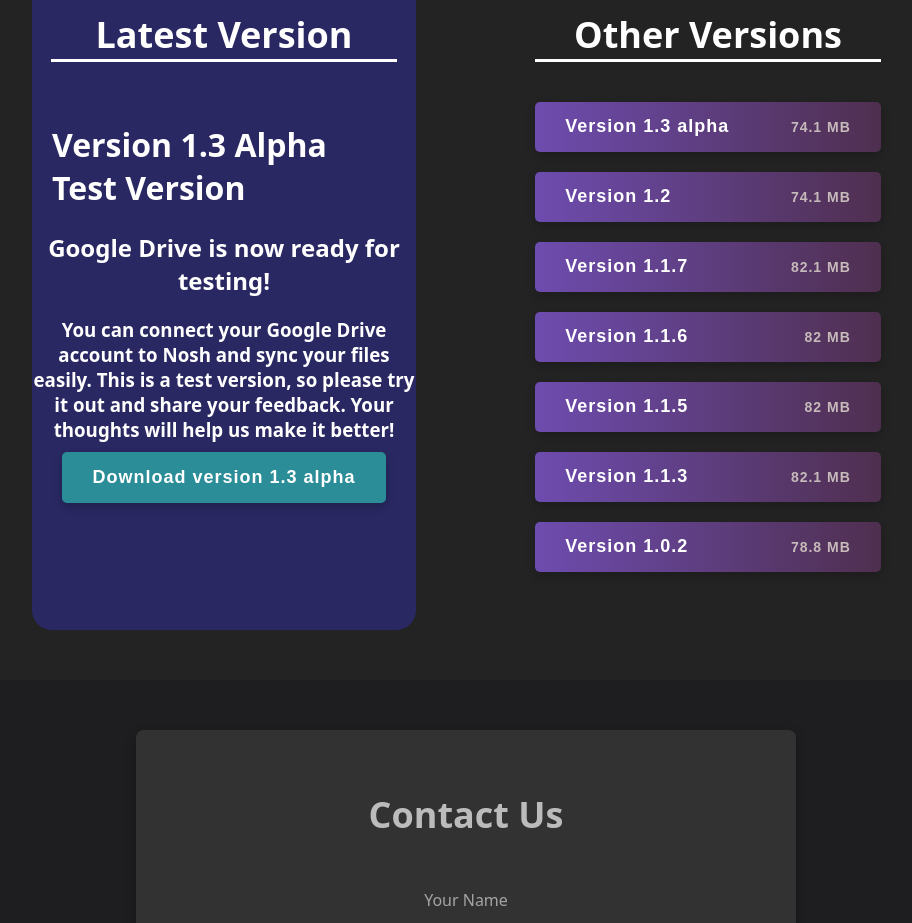
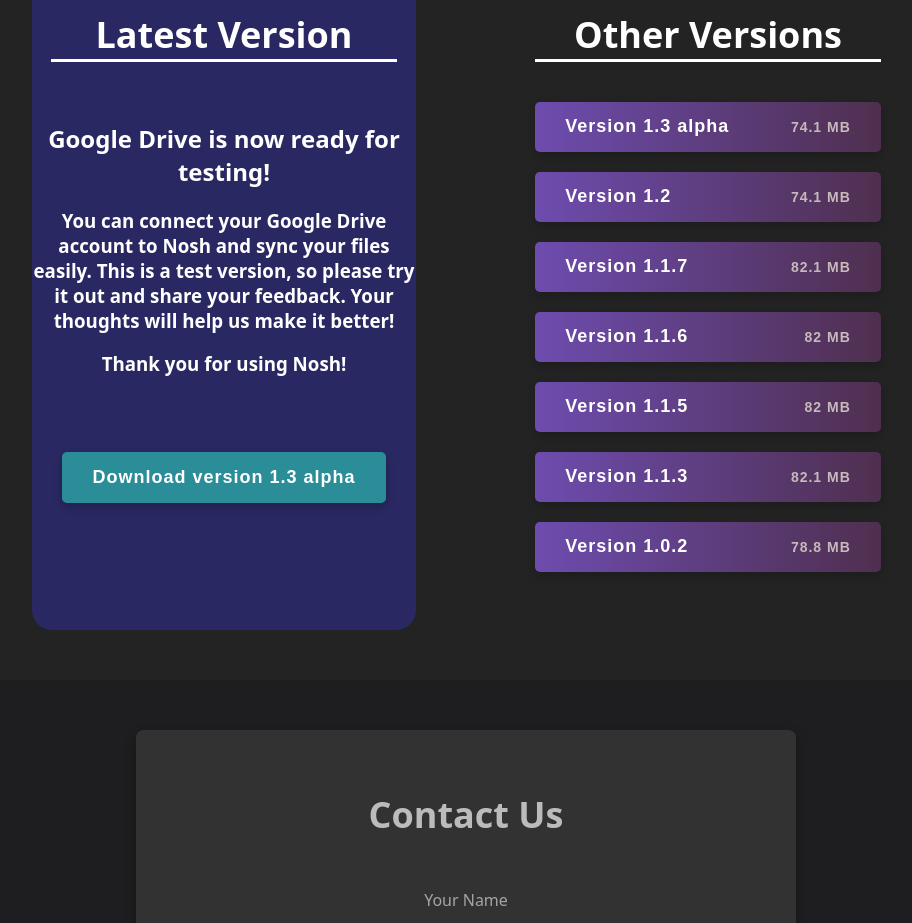
Before and after one commit to CGhost1908/nosh, a plain HTML site: page index.html in a window 1280 px wide. Shown: the part 1620-2543 px from the top of the page, without its empty margins (174-1086 px from the left). Drawn offline with Linux system fonts and the light colour scheme; a web font is replaced by a local one.

Commit message:
Update index.html

```diff
--- a/index.html
+++ b/index.html
@@ -64,7 +64,6 @@
         <div class="latest">
             <h2 class="downloads-title">Latest Version</h2>
             <div class="patch-notes">
-                <h1>Version 1.3 Alpha Test Version</h1>
                 <h2>Google Drive is now ready for testing!</h3>
                 <h3>You can connect your Google Drive account to Nosh and sync your files easily. This is a test version, so please try it out and share your feedback. Your thoughts will help us make it better!</h3>
                 <h3>Thank you for using Nosh!</h3>
```
